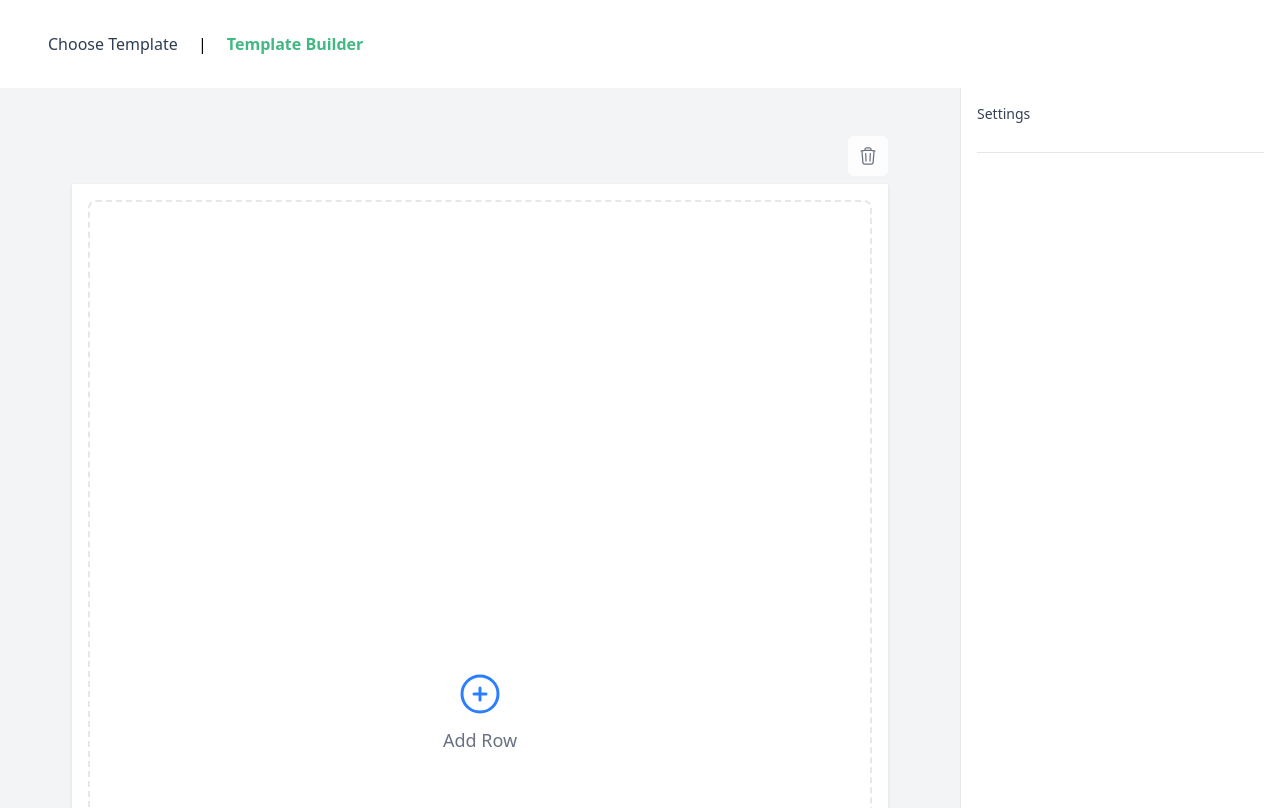
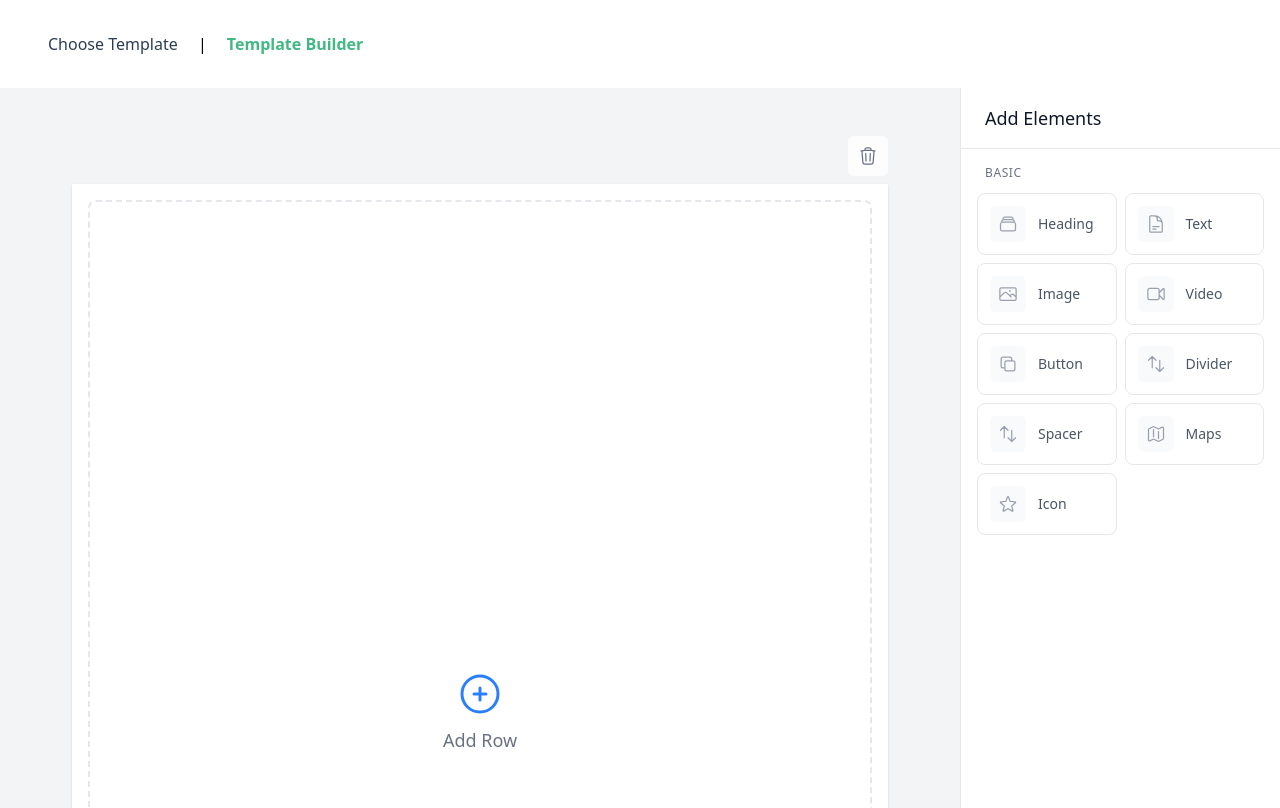
Before and after one commit to KNLopez/template-builder, a Vue app: page /builder in a window 1280 px wide. Built offline with nearby package versions, Linux system fonts and the light colour scheme.

Commit message:
sidebar widgets

```diff
--- a/src/pages/TemplateBuilder/TemplateBuilder.vue
+++ b/src/pages/TemplateBuilder/TemplateBuilder.vue
@@ -26,14 +26,14 @@
       </draggable>
     </div>
 
-    <Sidebar />
+    <Sidebar @add-widget="handleAddWidget" />
   </div>
 </template>
 
 <script setup lang="ts">
 import { ref } from "vue";
 import { v4 as uuidv4 } from "uuid";
-import type { PageWidget } from "@/types/widgets";
+import type { PageWidget, WidgetType } from "@/types/widgets";
 import Sidebar from "./components/Sidebar.vue";
 import PageContainer from "./components/containers/PageContainer.vue";
 import draggable from "vuedraggable";
@@ -67,6 +67,10 @@ const handleAddPage = (index: number, position: "before" | "after") => {
 
   const newIndex = position === "before" ? index : index + 1;
   pages.value.splice(newIndex, 0, newPage);
+};
+
+const handleAddWidget = (type: WidgetType) => {
+  console.log("Add widget:", type);
 };
 </script>
 
--- a/src/pages/TemplateBuilder/components/Sidebar.vue
+++ b/src/pages/TemplateBuilder/components/Sidebar.vue
@@ -1,23 +1,114 @@
 <template>
   <div class="sidebar">
-    <div class="section">
-      <h3 class="text-sm font-medium text-gray-700 mb-3">Settings</h3>
-      <!-- Page settings will go here -->
+    <div class="sidebar-header">
+      <h2 class="sidebar-title">Add Elements</h2>
+    </div>
+    <div class="sidebar-content">
+      <div class="widgets-section">
+        <h3 class="section-title">Basic</h3>
+        <div class="widgets-grid">
+          <div
+            v-for="widget in basicWidgets"
+            :key="widget.type"
+            class="widget-option"
+            draggable="true"
+            @dragstart="handleDragStart($event, widget.type)"
+          >
+            <TransitionGroup name="fade">
+              <div class="widget-icon">
+                <component :is="widget.icon" class="w-5 h-5" />
+              </div>
+              <span class="widget-label">{{ widget.label }}</span>
+            </TransitionGroup>
+          </div>
+        </div>
+      </div>
     </div>
   </div>
 </template>
 
 <script setup lang="ts">
+import {
+  DocumentTextIcon,
+  PhotoIcon,
+  VideoCameraIcon,
+  Square2StackIcon,
+  ArrowsUpDownIcon,
+  StarIcon,
+  MapIcon,
+  RectangleStackIcon,
+} from "@heroicons/vue/24/outline";
+import type { WidgetType } from "@/types/widgets";
+
+const basicWidgets = [
+  { type: "heading", label: "Heading", icon: RectangleStackIcon },
+  { type: "text", label: "Text", icon: DocumentTextIcon },
+  { type: "image", label: "Image", icon: PhotoIcon },
+  { type: "video", label: "Video", icon: VideoCameraIcon },
+  { type: "button", label: "Button", icon: Square2StackIcon },
+  { type: "divider", label: "Divider", icon: ArrowsUpDownIcon },
+  { type: "spacer", label: "Spacer", icon: ArrowsUpDownIcon },
+  { type: "map", label: "Maps", icon: MapIcon },
+  { type: "icon", label: "Icon", icon: StarIcon },
+] as const;
+
+const handleDragStart = (event: DragEvent, type: WidgetType) => {
+  if (event.dataTransfer) {
+    event.dataTransfer.effectAllowed = "copy";
+    event.dataTransfer.setData("widget-type", type);
+  }
+};
 </script>
 
 <style scoped>
 @reference "tailwindcss";
 
 .sidebar {
-  @apply w-80 bg-white border-l border-gray-200 p-4 flex flex-col gap-6;
+  @apply w-80 border-l border-gray-200 bg-white flex flex-col;
 }
 
-.section {
-  @apply border-b border-gray-200 pb-4;
+.sidebar-header {
+  @apply px-6 py-4 border-b border-gray-200;
+}
+
+.sidebar-title {
+  @apply text-lg font-medium text-gray-900;
+}
+
+.sidebar-content {
+  @apply flex-1 overflow-y-auto;
+}
+
+.widgets-section {
+  @apply p-4;
+}
+
+.section-title {
+  @apply text-xs font-medium text-gray-500 uppercase tracking-wider mb-3 px-2;
+}
+
+.widgets-grid {
+  @apply grid grid-cols-2 gap-2;
+}
+
+.widget-option {
+  @apply flex items-center gap-3 p-3
+         border border-gray-200 rounded-lg
+         bg-white hover:bg-gray-50
+         text-gray-600 hover:text-gray-900
+         hover:border-gray-300
+         transition-all duration-200
+         cursor-grab active:cursor-grabbing;
+}
+
+.widget-icon {
+  @apply p-2 rounded-md bg-gray-50
+         group-hover:bg-white
+         text-gray-400 group-hover:text-blue-500
+         transition-colors duration-200;
+}
+
+.widget-label {
+  @apply text-sm font-medium;
 }
 </style>
--- a/src/pages/TemplateBuilder/components/containers/ColumnContainer.vue
+++ b/src/pages/TemplateBuilder/components/containers/ColumnContainer.vue
@@ -1,16 +1,15 @@
 <template>
-  <div class="column-container group" @contextmenu.prevent="showContextMenu">
+  <div
+    class="column-container group"
+    @contextmenu.prevent="showContextMenu"
+    @dragover.prevent="handleDragOver"
+    @drop.prevent="handleDrop"
+    :class="{ 'drag-over': isDragOver }"
+  >
     <div v-if="widget.children.length === 0" class="empty-column">
-      <div class="widget-options">
-        <div class="widget-option" @click="addWidget('text')">
-          <DocumentTextIcon class="w-8 h-8" />
-          <span>Add Text</span>
-        </div>
-        <div class="widget-option" @click="addWidget('image')">
-          <PhotoIcon class="w-8 h-8" />
-          <span>Add Image</span>
-        </div>
-      </div>
+      <button class="add-widget-btn" @click="$emit('show-widgets')">
+        <PlusCircleIcon class="w-12 h-12" />
+      </button>
     </div>
 
     <template v-else>
@@ -56,6 +55,7 @@ import {
   DocumentTextIcon,
   PhotoIcon,
   TrashIcon,
+  PlusCircleIcon,
 } from "@heroicons/vue/24/outline";
 
 const props = defineProps<{
@@ -65,11 +65,13 @@ const props = defineProps<{
 const emit = defineEmits<{
   (e: "update", widget: ColumnWidget): void;
   (e: "delete"): void;
+  (e: "show-widgets"): void;
 }>();
 
 const contextMenuVisible = ref(false);
 const contextMenuX = ref(0);
 const contextMenuY = ref(0);
+const isDragOver = ref(false);
 
 const getWidgetComponent = (type: WidgetType) => {
   const components = {
@@ -162,6 +164,23 @@ const deleteColumn = () => {
   contextMenuVisible.value = false;
   emit("delete", props.widget.id);
 };
+
+const handleDragOver = (event: DragEvent) => {
+  isDragOver.value = true;
+  if (event.dataTransfer) {
+    event.dataTransfer.dropEffect = "copy";
+  }
+};
+
+const handleDrop = (event: DragEvent) => {
+  isDragOver.value = false;
+  if (!event.dataTransfer) return;
+
+  const widgetType = event.dataTransfer.getData("widget-type") as WidgetType;
+  if (widgetType) {
+    addWidget(widgetType);
+  }
+};
 </script>
 
 <style scoped>
@@ -179,11 +198,18 @@ const deleteColumn = () => {
 
 .empty-column {
   @apply h-full border-2 border-dashed border-gray-200
-         rounded-lg transition-colors;
+         rounded-lg transition-colors
+         flex items-center justify-center;
 }
 
 .group:hover .empty-column {
   @apply border-blue-200;
+}
+
+.add-widget-btn {
+  @apply text-gray-400 hover:text-blue-500
+         transition-colors duration-200
+         p-4 rounded-xl hover:bg-blue-50;
 }
 
 .widget-options {
@@ -226,4 +252,12 @@ const deleteColumn = () => {
          transition-colors duration-200
          cursor-pointer;
 }
+
+.drag-over {
+  @apply ring-2 ring-blue-400 ring-offset-2 bg-blue-50;
+}
+
+.empty-column.drag-over {
+  @apply border-blue-400 bg-blue-50;
+}
 </style>
--- a/src/pages/TemplateChooser.vue
+++ b/src/pages/TemplateChooser.vue
@@ -3,12 +3,13 @@
     <h1 class="title">Start a new document</h1>
 
     <div class="templates-grid">
-      <div
-        class="template-card"
-        @click="selectTemplate('blank')"
-      >
+      <div class="template-card" @click="selectTemplate('blank')">
         <div class="preview-container">
-          <img src="../assets/blank-template.svg" alt="Blank template" class="template-preview" />
+          <img
+            src="../assets/blank-template.svg"
+            alt="Blank template"
+            class="template-preview"
+          />
         </div>
         <div class="template-info">
           <h3>Blank</h3>
@@ -22,19 +23,20 @@
 </template>
 
 <script setup lang="ts">
-import { useRouter } from 'vue-router';
+import { useRouter } from "vue-router";
 
 const router = useRouter();
 
 const selectTemplate = (templateId: string) => {
   router.push({
-    name: 'builder',
-    query: { template: templateId }
+    name: "builder",
+    query: { template: templateId },
   });
 };
 </script>
 
 <style scoped>
+@reference "tailwindcss";
 .template-chooser {
   max-width: 1200px;
   margin: 0 auto;
--- a/src/types/widgets.ts
+++ b/src/types/widgets.ts
@@ -1,4 +1,13 @@
-export type WidgetType = "text" | "image" | "row" | "column" | "page";
+export type WidgetType =
+  | "heading"
+  | "text"
+  | "image"
+  | "video"
+  | "button"
+  | "divider"
+  | "spacer"
+  | "map"
+  | "icon";
 
 export interface BaseWidget {
   id: string;
```
